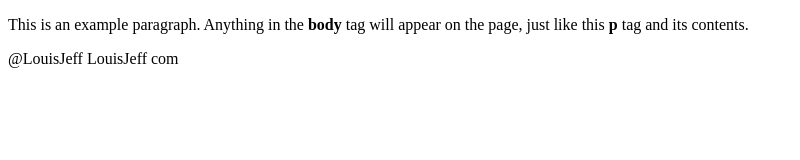
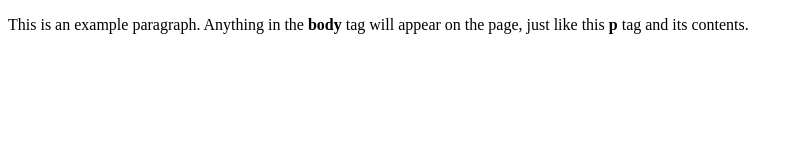
Before and after one commit to jluchina/BORRAR, a plain HTML site: page index.html in a window 1280 px wide. Shown: the whole page, without its empty margins (0-800 px from the left). Drawn offline with Linux system fonts and the light colour scheme.

Commit message:
Update index.html
Saque al hacker.

```diff
--- a/index.html
+++ b/index.html
@@ -7,5 +7,3 @@
     <p>This is an example paragraph. Anything in the <strong>body</strong> tag will appear on the page, just like this <strong>p</strong> tag and its contents.</p>
   </body>
 </html>
-@LouisJeff
-LouisJeff com
```
